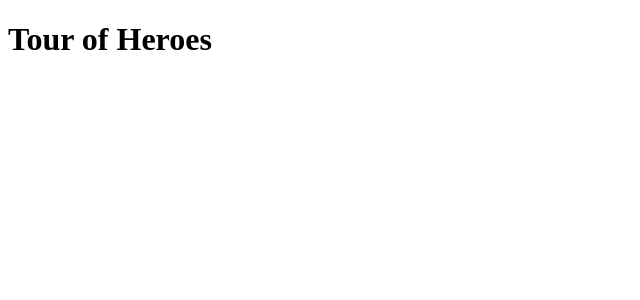
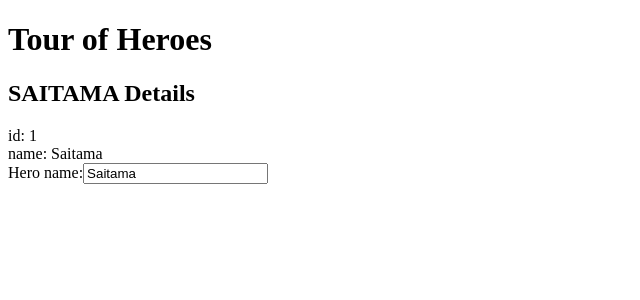
Before and after one commit to alex-juniior/tour-of-heroes, an Angular app: page / in a window 1280 px wide. Shown: the top 300 px of the page, without its empty margins (0-640 px from the left). Built offline with nearby package versions, Linux system fonts and the light colour scheme.

Commit message:
Edit hero

```diff
--- a/src/app/app.component.html
+++ b/src/app/app.component.html
@@ -1 +1,3 @@
 <h1>{{ title }}</h1>
+
+<app-heroes></app-heroes>
--- /dev/null
+++ b/src/app/hero.model.ts
@@ -0,0 +1,4 @@
+export interface Hero {
+  id: number;
+  name: string;
+}
--- /dev/null
+++ b/src/app/heroes/heroes.component.html
@@ -0,0 +1,8 @@
+<h2>{{ hero.name | uppercase }} Details</h2>
+<div><span>id: </span>{{ hero.id}}</div>
+<div><span>name: </span>{{ hero.name}}</div>
+
+<div>
+  <label for="name">Hero name:</label>
+  <input type="text" [(ngModel)]="hero.name" placeholder="name" id="name">
+</div>
--- /dev/null
+++ b/src/app/heroes/heroes.component.ts
@@ -0,0 +1,20 @@
+import { Component, OnInit } from '@angular/core';
+import { Hero } from '../hero.model';
+
+@Component({
+  selector: 'app-heroes',
+  templateUrl: './heroes.component.html',
+  styleUrls: ['./heroes.component.scss']
+})
+export class HeroesComponent implements OnInit{
+  hero: Hero = {
+    id: 1,
+    name: "Saitama"
+  };
+
+constructor(){}
+
+ngOnInit(): void {
+}
+
+}
```
Also changed, not shown: src/app/app.module.ts (+6 -2 lines), src/app/heroes/heroes.component.scss (added), 1 other file (tests, documents, lock files or other folders).
